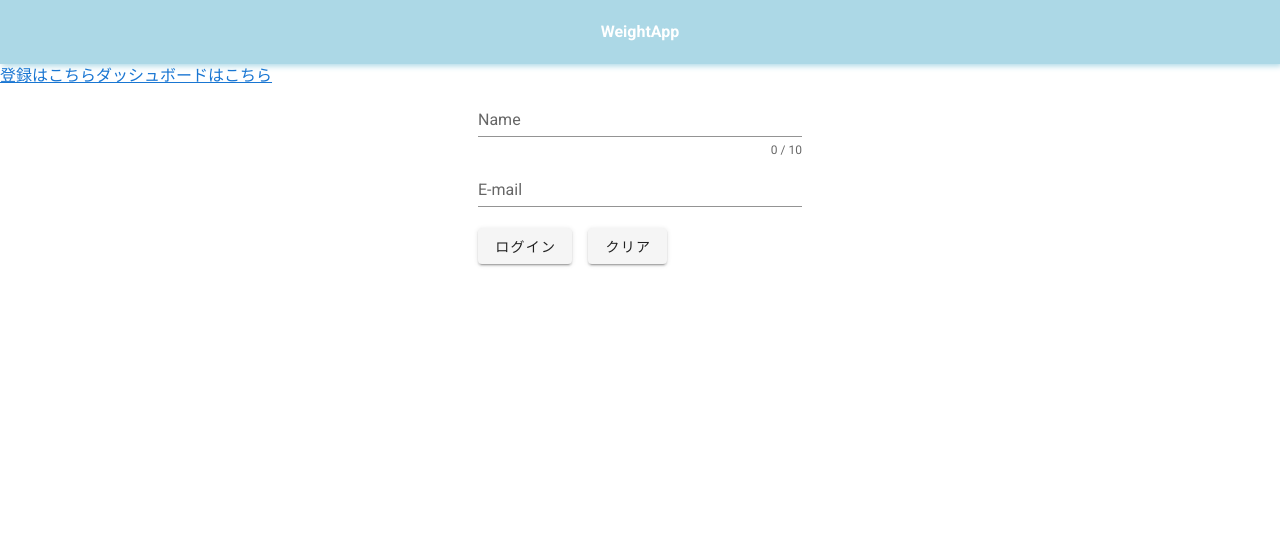
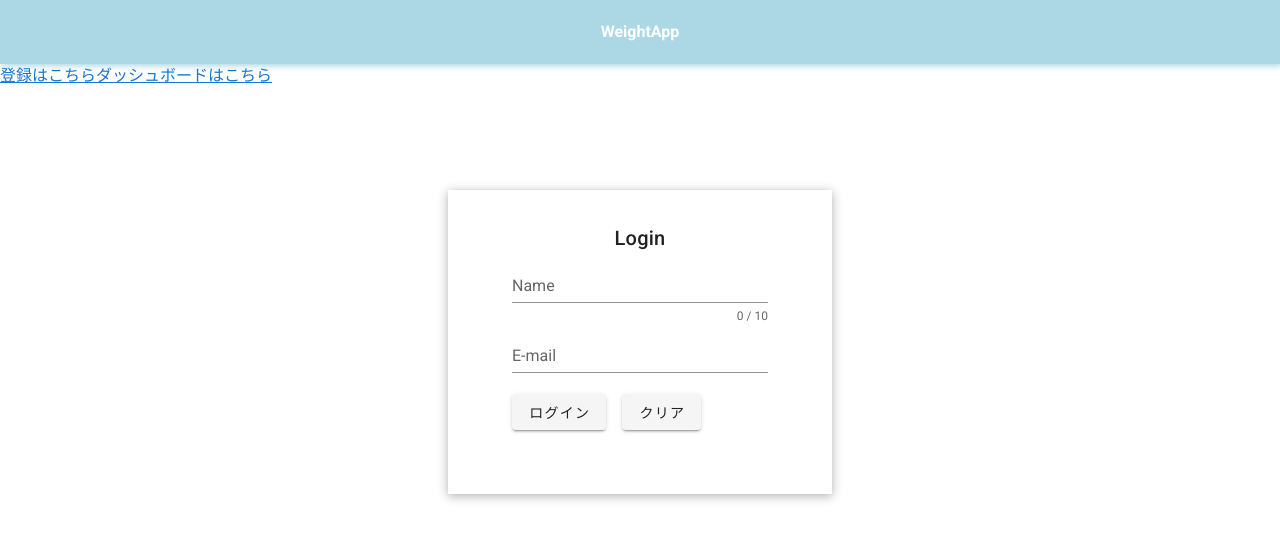
Before and after one commit to tomya-n/vue-weight-app, a Vue app: page / in a window 1280 px wide. Shown: the top 540 px of the page. Built offline with nearby package versions, Linux system fonts and the light colour scheme.

Commit message:
ログインフォーム周りのスタイル調整や微調整

```diff
--- a/src/App.vue
+++ b/src/App.vue
@@ -7,7 +7,7 @@
   </v-app>
 </template>
 
-<style>
+<style scoped>
 .headbar {
   text-align: center;
   padding: 20px 0;
--- a/src/components/loginform.vue
+++ b/src/components/loginform.vue
@@ -1,5 +1,6 @@
 <template>
   <form>
+    <h2 class="title">Login</h2>
     <v-text-field
       v-model="loginData.username"
       :counter="10"
@@ -20,41 +21,17 @@
       クリア
     </v-btn>
   </form>
-  <!-- <v-container>
-    <v-row class="text-center">
-      <v-form>
-        <v-container>
-          <v-row>
-            <v-col cols="12" md="4">
-              <v-text-field
-                v-model="loginData.username"
-                :counter="10"
-                label="Name"
-                required
-              ></v-text-field>
-            </v-col>
-
-            <v-col cols="12" md="4">
-              <v-text-field
-                v-model="loginData.password"
-                :counter="10"
-                label="Password"
-                required
-              ></v-text-field>
-            </v-col>
-          </v-row>
-        </v-container>
-        <v-btn @click="login" elevation="2"> ログイン </v-btn>
-      </v-form>
-    </v-row>
-  </v-container> -->
 </template>
 
-<style lang="css">
+<style lang="scss">
   form{
     width: 30%;
-    margin: 0 auto;
-    padding: 0 30px;
+    margin: 8% auto 0;
+    padding: 2.5% 5% 5%;
+    box-shadow: 0px 2px 10px rgb(175, 175, 175);
+    .title{
+      text-align: center;
+    }
   }
 </style>
 
```
